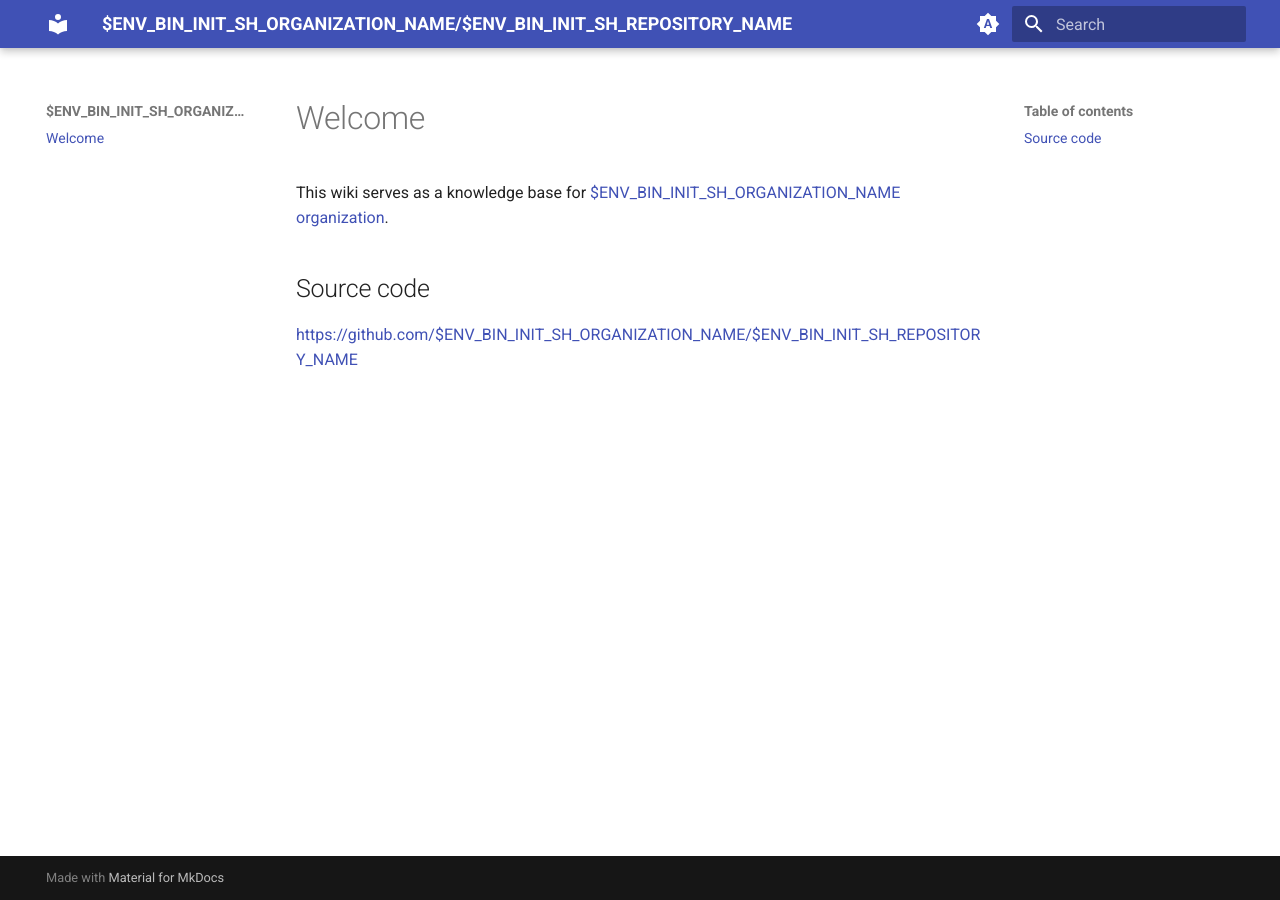
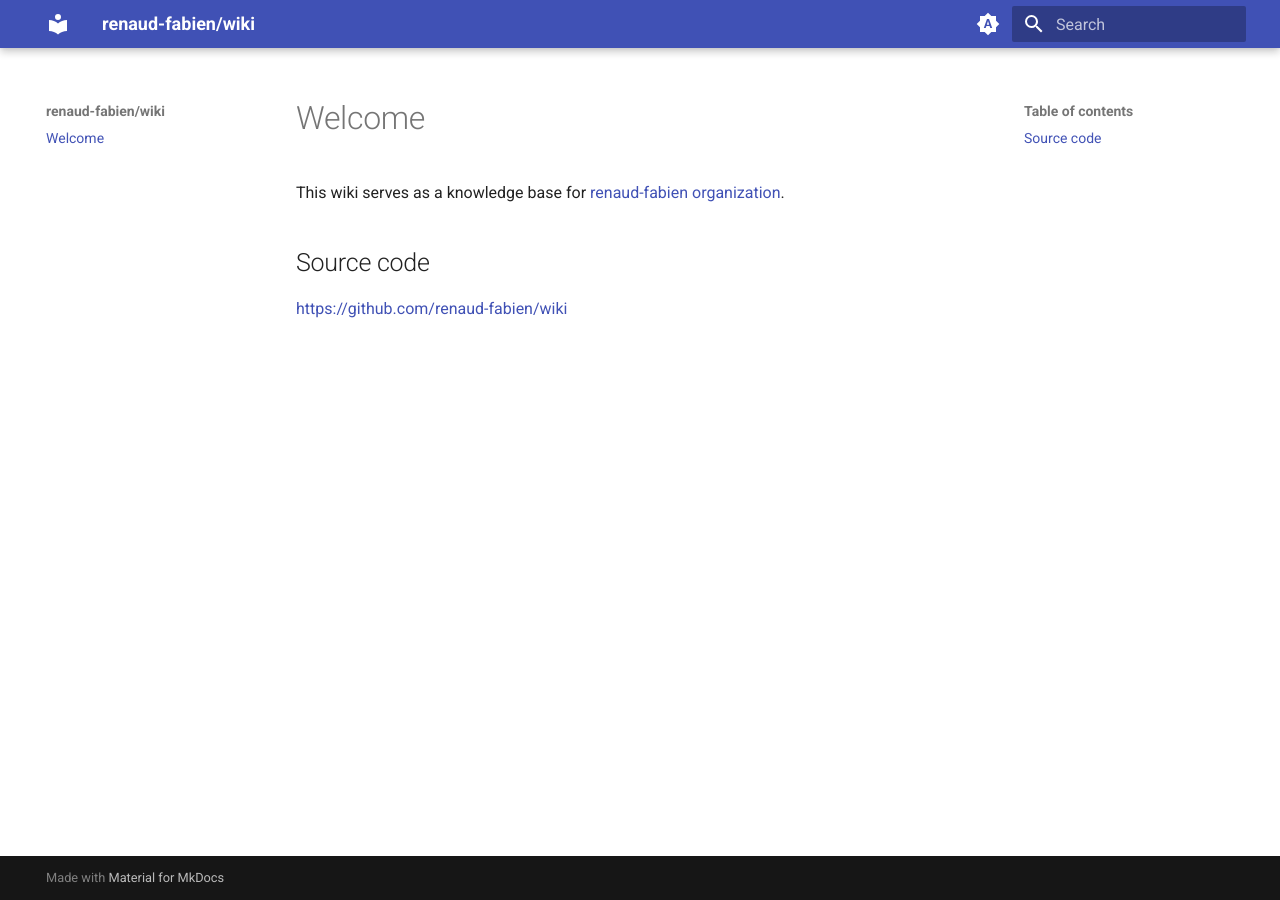
Before and after one commit to renaud-fabien/wiki, an MkDocs documentation site: the page built from docs/index.md, in a window 1280 px wide. Built offline with MkDocs 1.6.1 and Material for MkDocs 9.7.7, drawn with Linux system fonts in a browser that asks for light colours.

Commit message:
feat: apply bin/init.sh

```diff
--- a/docs/index.md
+++ b/docs/index.md
@@ -1,7 +1,7 @@
 # Welcome
 
-This wiki serves as a knowledge base for [$ENV_BIN_INIT_SH_ORGANIZATION_NAME organization](https://github.com/organizations/$ENV_BIN_INIT_SH_ORGANIZATION_NAME).
+This wiki serves as a knowledge base for [renaud-fabien organization](https://github.com/organizations/renaud-fabien).
 
 ## Source code
 
-[https://github.com/$ENV_BIN_INIT_SH_ORGANIZATION_NAME/$ENV_BIN_INIT_SH_REPOSITORY_NAME](https://github.com/$ENV_BIN_INIT_SH_ORGANIZATION_NAME/$ENV_BIN_INIT_SH_REPOSITORY_NAME)
+[https://github.com/renaud-fabien/wiki](https://github.com/renaud-fabien/wiki)
--- a/mkdocs.yml
+++ b/mkdocs.yml
@@ -1,5 +1,5 @@
-site_name: $ENV_BIN_INIT_SH_ORGANIZATION_NAME/$ENV_BIN_INIT_SH_REPOSITORY_NAME
-site_url: https://$ENV_BIN_INIT_SH_FQDN
+site_name: renaud-fabien/wiki
+site_url: https://wiki.fabien-renaud.fr
 markdown_extensions:
   - sane_lists
 theme:
```
Also changed, not shown: 2 other files.
